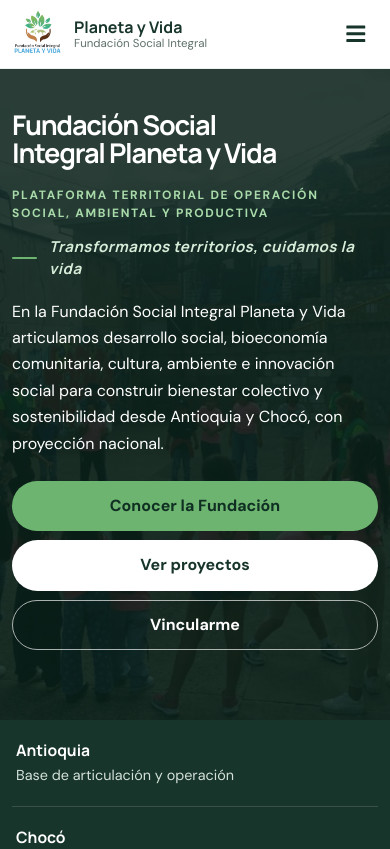
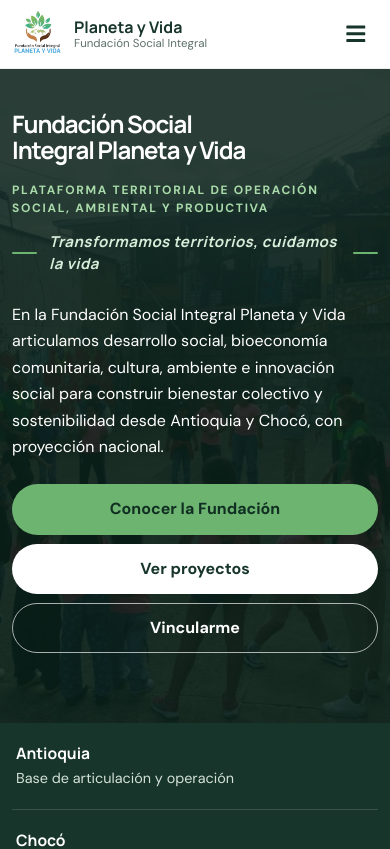
Before and after one commit to luismario140/web-fundacion-planeta-y-vida, a React (Vite) app: page / in a window 390 px wide. Shown: the top 849 px of the page. Built offline with nearby package versions, Linux system fonts and the light colour scheme.

Commit message:
Actualicé Pagina Inicio

```diff
--- a/src/styles/index.css
+++ b/src/styles/index.css
@@ -253,11 +253,11 @@ p {
 }
 
 .home-hero__foundation {
-  font-size: clamp(2.25rem, 4.15vw, 3.9rem);
+  font-size: clamp(1.9rem, 3.45vw, 3.2rem);
   letter-spacing: -0.055em;
-  line-height: 1.04;
+  line-height: 1.08;
   margin-bottom: 22px;
-  max-width: 900px;
+  max-width: 760px;
 }
 
 .home-hero__tagline {
@@ -271,11 +271,12 @@ p {
   gap: 12px;
   letter-spacing: 0.055em;
   line-height: 1.5;
-  margin: 2px 0 22px;
+  margin: 2px 0 30px;
   text-transform: none;
 }
 
-.home-hero__tagline::before {
+.home-hero__tagline::before,
+.home-hero__tagline::after {
   background: var(--green);
   border-radius: 999px;
   content: "";
@@ -286,7 +287,7 @@ p {
 .home-hero p {
   color: #e3ece7;
   font-size: clamp(0.96rem, 1.3vw, 1.08rem);
-  margin: 0 0 34px;
+  margin: 0 0 36px;
   max-width: 790px;
 }
 
@@ -915,18 +916,20 @@ p {
   }
 
   .home-hero__foundation {
-    font-size: clamp(1.75rem, 8.4vw, 2.2rem);
+    font-size: clamp(1.55rem, 7.3vw, 1.95rem);
     letter-spacing: -0.045em;
     margin-bottom: 18px;
+    max-width: 92%;
   }
 
   .home-hero__tagline {
     font-size: 0.94rem;
     letter-spacing: 0.035em;
-    margin: 2px 0 18px;
+    margin: 2px 0 26px;
   }
 
-  .home-hero__tagline::before {
+  .home-hero__tagline::before,
+  .home-hero__tagline::after {
     flex-basis: 25px;
   }
 
@@ -1128,7 +1131,7 @@ p {
   }
 
   .home-hero__foundation {
-    font-size: 1.7rem;
+    font-size: 1.5rem;
   }
 
   .button-group .button {
```
